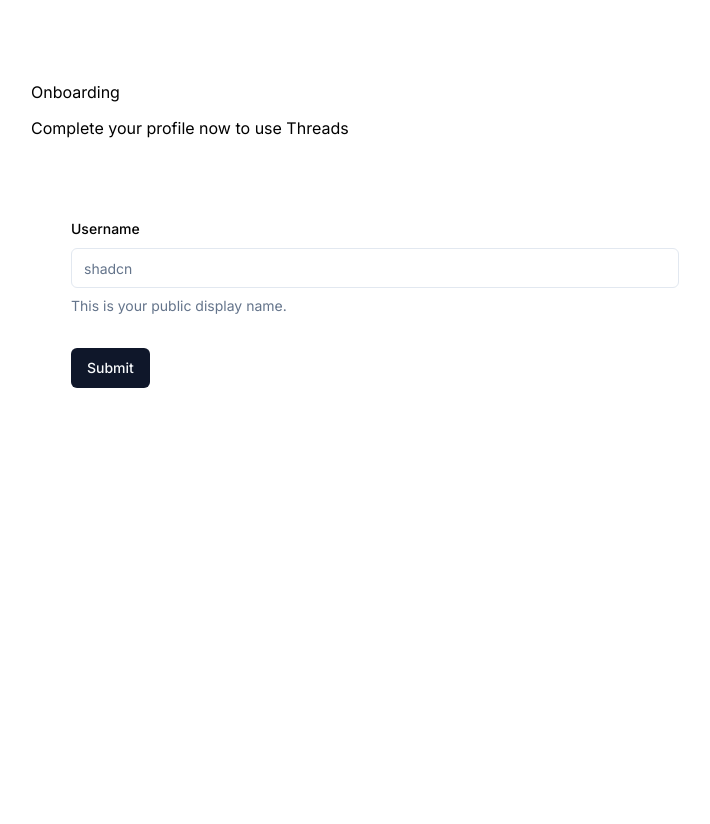
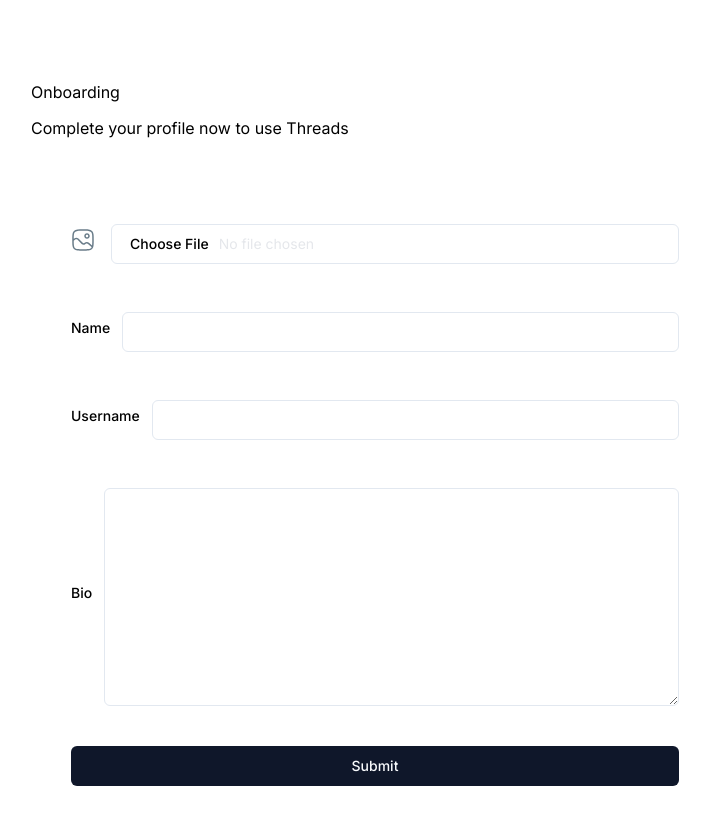
Before and after one commit to heywhyyou/threads, a Next.js app: page /onboarding in a window 1280 px wide. Shown: the top 824 px of the page, without its empty margins (265-975 px from the left). Before the commit the page ends 800 px from the top, so only its background shows below. Built offline with nearby package versions, Linux system fonts and the light colour scheme; no server answers.

Commit message:
feat: finish accountprofile

```diff
--- a/components/forms/AccountProfile.tsx
+++ b/components/forms/AccountProfile.tsx
@@ -12,9 +12,12 @@
   FormMessage,
 } from "@/components/ui/form";
 import { Input } from "@/components/ui/input";
+import { Textarea } from "@/components/ui/textarea";
 import { zodResolver } from "@hookform/resolvers/zod";
 import { UserValidation } from "@/lib/validations/user";
 import * as z from "zod";
+import Image from "next/image";
+import { ChangeEvent } from "react";
 
 interface Props {
   user: {
@@ -39,6 +42,13 @@
     },
   });
 
+  const handleImage = (
+    e: ChangeEvent,
+    fieldChange: (value: string) => void
+  ) => {
+    e.preventDefault();
+  };
+
   function onSubmit(values: z.infer<typeof UserValidation>) {
     // Do something with the form values.
     // ✅ This will be type-safe and validated.
@@ -47,20 +57,101 @@
 
   return (
     <Form {...form}>
-      <form onSubmit={form.handleSubmit(onSubmit)} className="space-y-8">
+      <form
+        onSubmit={form.handleSubmit(onSubmit)}
+        className="flex flex-col justify-start gap-10"
+      >
+        <FormField
+          control={form.control}
+          name="profile_photo"
+          render={({ field }) => (
+            <FormItem className="flex items-center gap-4">
+              <FormLabel className="account-form_image-label">
+                {field.value ? (
+                  <Image
+                    src={field.value}
+                    alt="profile photo"
+                    width={96}
+                    height={96}
+                    priority
+                    className="rounded-full object-contain"
+                  />
+                ) : (
+                  <Image
+                    src={"/assets/profile.svg"}
+                    alt="profile photo"
+                    width={24}
+                    height={24}
+                    className="object-contain"
+                  />
+                )}
+              </FormLabel>
+              <FormControl className="flex-1 text-base-semibold text-gray-200">
+                <Input
+                  type="file"
+                  accept="image/*"
+                  placeholder="Upload a photo"
+                  className="account-form_image-input"
+                  onChange={(e) => handleImage(e, field.onChange)}
+                />
+              </FormControl>
+            </FormItem>
+          )}
+        />
+
+        <FormField
+          control={form.control}
+          name="name"
+          render={({ field }) => (
+            <FormItem className="flex items-center gap-3 w-full">
+              <FormLabel className="text-base-semibold text-light-2">
+                Name
+              </FormLabel>
+              <FormControl className="flex-1 text-base-semibold text-gray-200">
+                <Input
+                  type="text"
+                  className="account-form_input no-focus"
+                  {...field}
+                />
+              </FormControl>
+            </FormItem>
+          )}
+        />
+
         <FormField
           control={form.control}
           name="username"
           render={({ field }) => (
-            <FormItem>
-              <FormLabel>Username</FormLabel>
-              <FormControl>
-                <Input placeholder="shadcn" {...field} />
+            <FormItem className="flex items-center gap-3 w-full">
+              <FormLabel className="text-base-semibold text-light-2">
+                Username
+              </FormLabel>
+              <FormControl className="flex-1 text-base-semibold text-gray-200">
+                <Input
+                  type="text"
+                  className="account-form_input no-focus"
+                  {...field}
+                />
               </FormControl>
-              <FormDescription>
-                This is your public display name.
-              </FormDescription>
-              <FormMessage />
+            </FormItem>
+          )}
+        />
+
+        <FormField
+          control={form.control}
+          name="bio"
+          render={({ field }) => (
+            <FormItem className="flex items-center gap-3 w-full">
+              <FormLabel className="text-base-semibold text-light-2">
+                Bio
+              </FormLabel>
+              <FormControl className="flex-1 text-base-semibold text-gray-200">
+                <Textarea
+                  rows={10}
+                  className="account-form_input no-focus"
+                  {...field}
+                />
+              </FormControl>
             </FormItem>
           )}
         />
--- /dev/null
+++ b/components/ui/textarea.tsx
@@ -0,0 +1,24 @@
+import * as React from "react"
+
+import { cn } from "@/lib/utils"
+
+export interface TextareaProps
+  extends React.TextareaHTMLAttributes<HTMLTextAreaElement> {}
+
+const Textarea = React.forwardRef<HTMLTextAreaElement, TextareaProps>(
+  ({ className, ...props }, ref) => {
+    return (
+      <textarea
+        className={cn(
+          "flex min-h-[80px] w-full rounded-md border border-slate-200 bg-white px-3 py-2 text-sm ring-offset-white placeholder:text-slate-500 focus-visible:outline-none focus-visible:ring-2 focus-visible:ring-slate-950 focus-visible:ring-offset-2 disabled:cursor-not-allowed disabled:opacity-50 dark:border-slate-800 dark:bg-slate-950 dark:ring-offset-slate-950 dark:placeholder:text-slate-400 dark:focus-visible:ring-slate-300",
+          className
+        )}
+        ref={ref}
+        {...props}
+      />
+    )
+  }
+)
+Textarea.displayName = "Textarea"
+
+export { Textarea }
```
